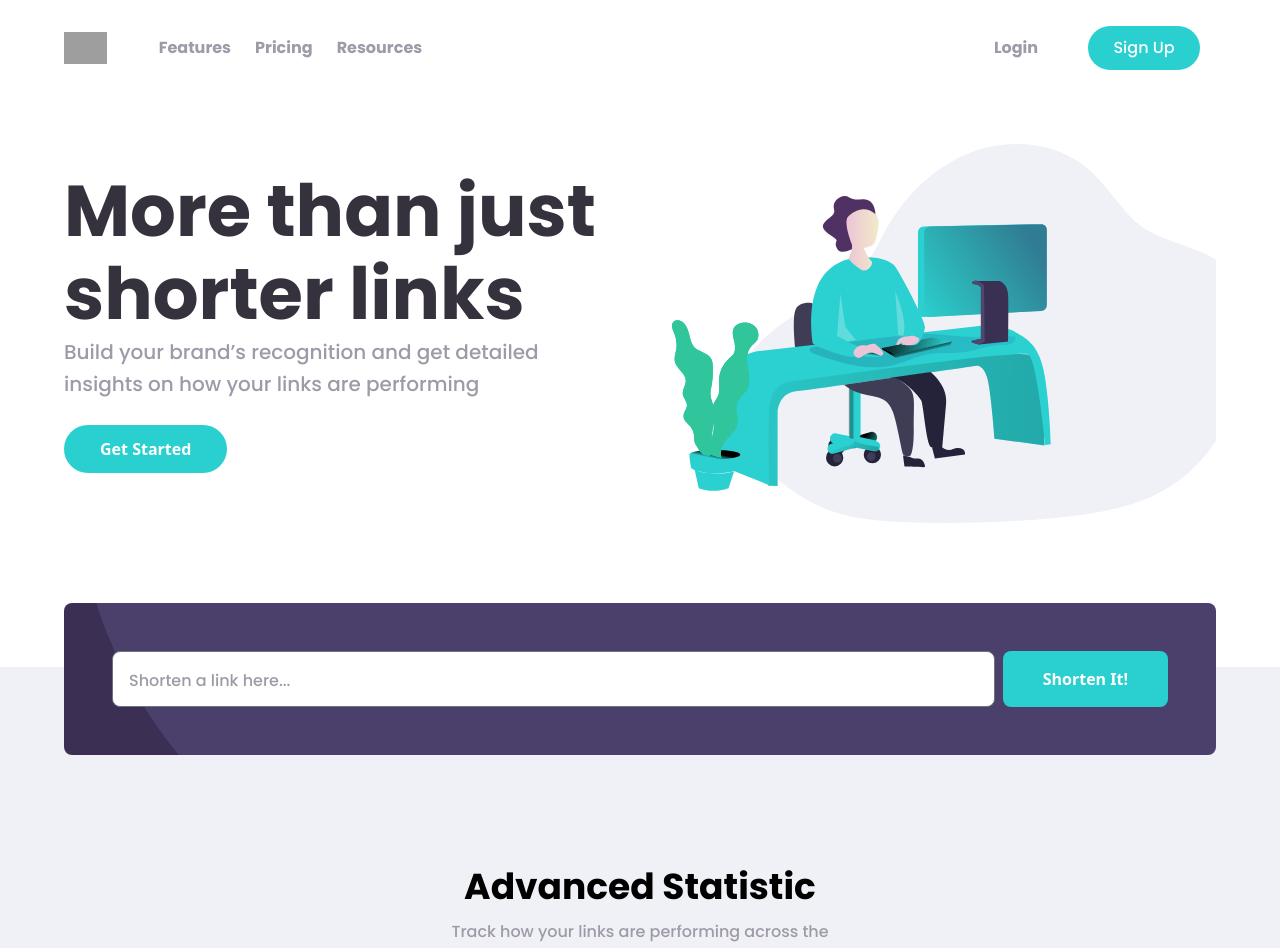
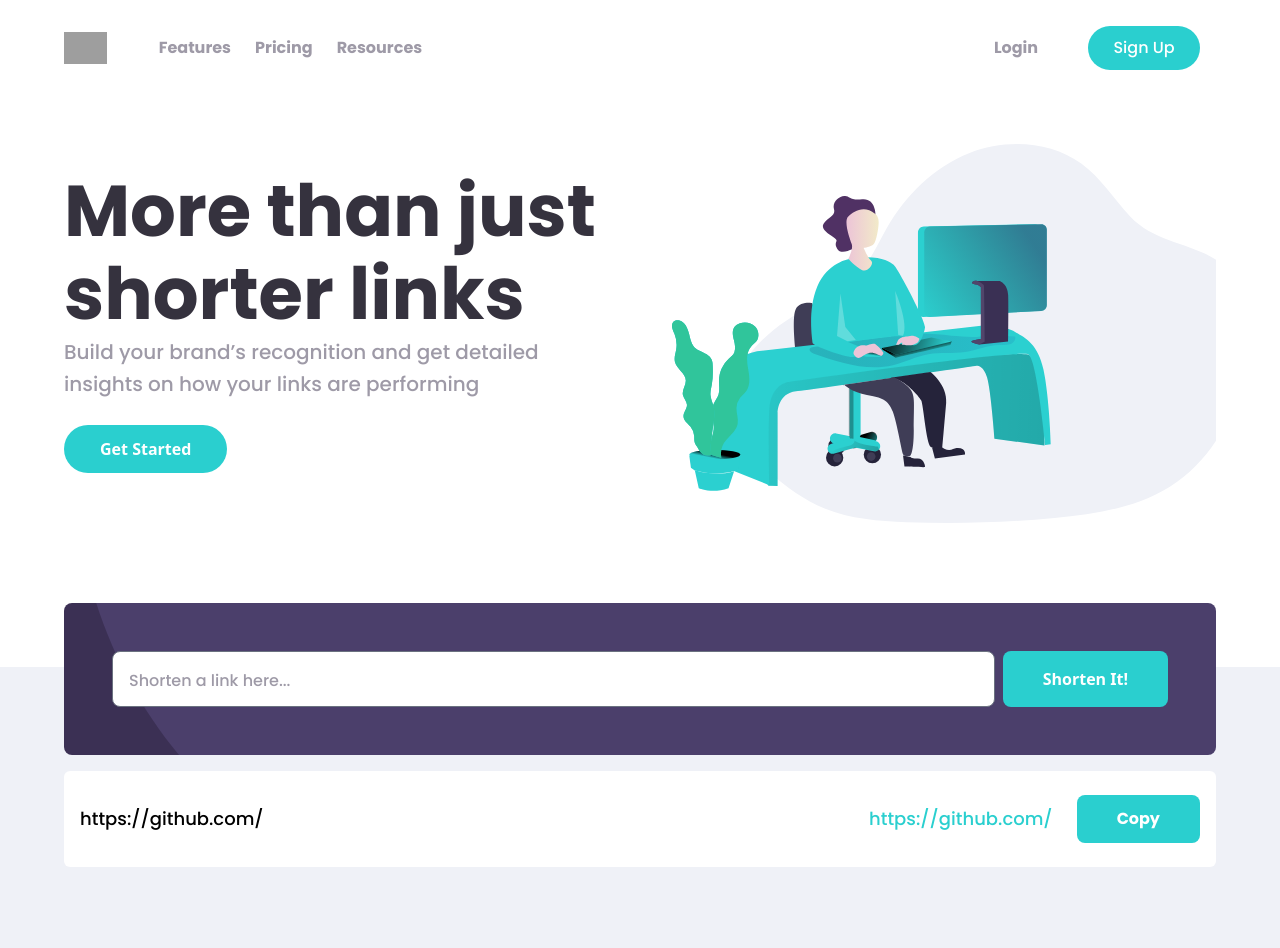
Before and after one commit to sazzad4677/cutly-frontend, a React (Create React App) app: page / in a window 1280 px wide. Shown: the top 948 px of the page. Built offline with nearby package versions, Linux system fonts and the light colour scheme; grey boxes are pictures that could not be loaded.

Commit message:
link list and post url to the backend

```diff
--- a/package.json
+++ b/package.json
@@ -7,6 +7,7 @@
     "@testing-library/jest-dom": "^5.16.2",
     "@testing-library/react": "^12.1.4",
     "@testing-library/user-event": "^13.5.0",
+    "axios": "^0.26.1",
     "react": "^17.0.2",
     "react-dom": "^17.0.2",
     "react-hook-form": "^7.28.0",
--- a/src/App.js
+++ b/src/App.js
@@ -3,6 +3,7 @@ import Footer from "./components/Footer/Footer";
 import Header from "./components/Header/Header";
 import Hero from "./components/Hero/Hero";
 import InputField from "./components/InputSection/InputField";
+import LinkList from "./components/LinkList/LinkList";
 import Statistics from "./components/Statistics/Statistics";
 import BgBoost from "./images/bg-boost-desktop.svg";
 function App() {
@@ -11,6 +12,7 @@ function App() {
       <Header />
       <Hero />
       <InputField />
+      <LinkList/>
       <Statistics />
       <section
         style={{
--- a/src/components/InputSection/InputField.js
+++ b/src/components/InputSection/InputField.js
@@ -1,12 +1,23 @@
+import axios from "axios";
 import React from "react";
 import { useForm } from "react-hook-form";
+
 const InputField = () => {
   const {
     register,
     handleSubmit,
     formState: { errors },
   } = useForm();
-  const onSubmit = (data) => console.log(data);
+
+  const onSubmit = async (fieldData) => {
+    try {
+      const {data}  = await axios.post("http://localhost:5000/shortUrls", {
+        fullUrl: fieldData.link,
+      });
+    } catch (err) {
+      console.log(err);
+    }
+  };
   return (
     <section className="bg-neutral-bg ">
       <div className="mx-auto px-10 md:container md:px-16">
--- /dev/null
+++ b/src/components/LinkList/LinkList.js
@@ -0,0 +1,28 @@
+import React from "react";
+
+const LinkList = () => {
+  return (
+    <div className="bg-neutral-bg">
+      <div className="container relative -top-12 mx-auto px-10  md:container md:px-16">
+        <div className="relative flex w-full flex-col items-center gap-y-4 gap-x-6 rounded-md bg-white py-6 px-4 font-mono text-lg md:flex-row">
+          <p className="after:content w-full break-words after:absolute after:left-0 after:block after:h-2 after:w-full after:border-b md:after:hidden">
+            https://github.com/
+          </p>
+          <div className="flex w-full flex-col items-center justify-end gap-x-6 gap-y-4 md:flex-row md:items-center">
+            <a
+              href="/url"
+              className="block w-full break-words text-primary-cyan hover:underline md:w-auto"
+            >
+              https://github.com/
+            </a>
+            <button className="h-full w-full whitespace-nowrap rounded-lg bg-primary-cyan px-10 py-3 text-base font-bold text-white transition duration-500 ease-in-out hover:brightness-110 sm:w-auto md:mt-6 lg:mt-0">
+              Copy
+            </button>
+          </div>
+        </div>
+      </div>
+    </div>
+  );
+};
+
+export default LinkList;
--- a/src/index.css
+++ b/src/index.css
@@ -19,5 +19,5 @@
 }
 
 .getStartedButton {
-  @apply my-6 rounded-full bg-primary-cyan px-9 py-3 font-bold text-white hover:bg-opacity-70;
+  @apply my-6 rounded-full bg-primary-cyan px-9 py-3 font-bold text-white hover:bg-opacity-70 transition duration-500 ease-in-out;
 }
```
Also changed, not shown: 1 other file (tests, documents, lock files or other folders).
